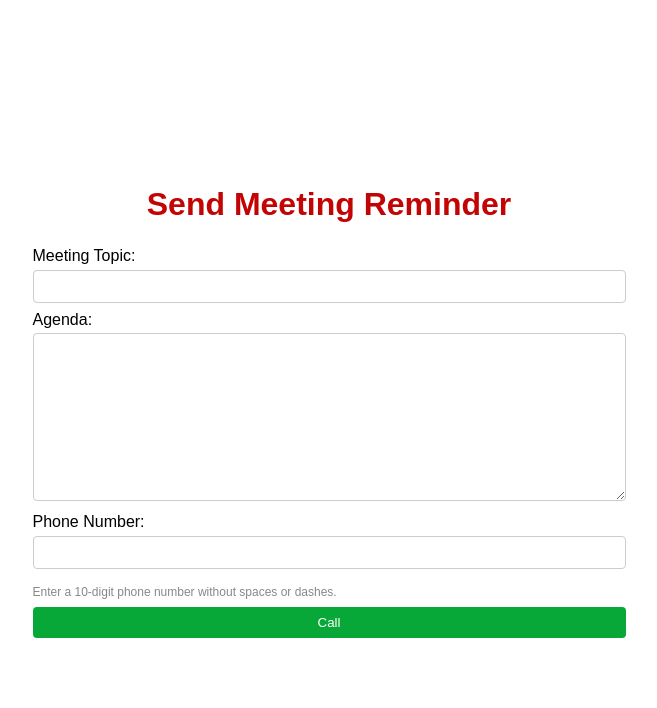
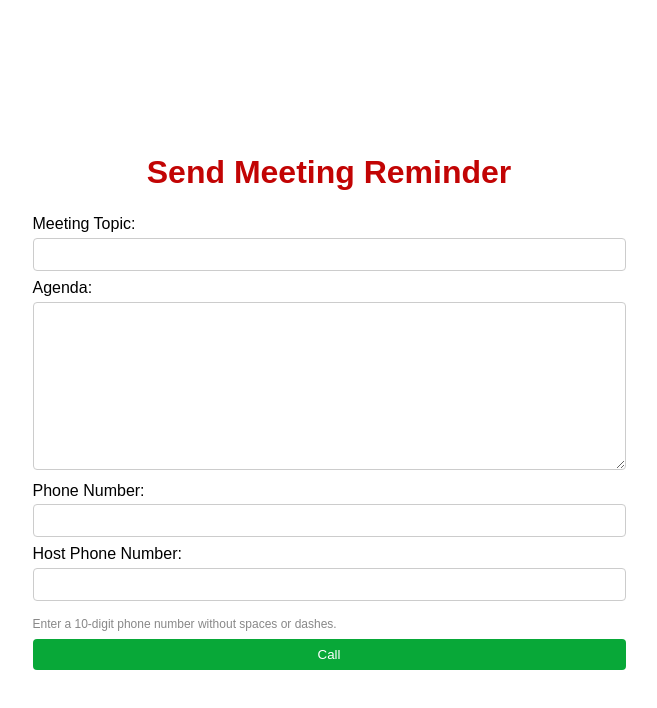
Before and after one commit to Honey0908/Meeting-Reminder, a React (Vite) app in the folder client/: page / in a window 1280 px wide. Shown: the top 708 px of the page, without its empty margins (311-968 px from the left). Built offline with nearby package versions, Linux system fonts and the light colour scheme; no server answers.

Commit message:
client/feat: add host ph. field & disabled options

```diff
--- a/client/src/components/MeetingForm.tsx
+++ b/client/src/components/MeetingForm.tsx
@@ -3,19 +3,22 @@ import React, { useState } from 'react';
 
 interface MeetingFormProps {
   onSubmit: (formData: FormDetails) => void;
+  callInitiated:boolean;
 }
 
 export interface FormDetails {
   topic: string;
   agenda: string;
   to: string;
+  host_phoneNo:string;
 }
 
-const MeetingForm: React.FC<MeetingFormProps> = ({ onSubmit }) => {
+const MeetingForm: React.FC<MeetingFormProps> = ({ onSubmit,callInitiated }) => {
   const [formData, setFormData] = useState<FormDetails>({
     topic: '',
     agenda: '',
     to: '',
+    host_phoneNo:''
   });
 
   const handleChange = (e: React.ChangeEvent<HTMLInputElement | HTMLTextAreaElement>) => {
@@ -33,16 +36,19 @@ const MeetingForm: React.FC<MeetingFormProps> = ({ onSubmit }) => {
   return (
     <form onSubmit={handleSubmit} className="meeting-form">
       <label htmlFor='topic' className="form-label">Meeting Topic:</label>
-        <input type="text" name="topic" value={formData.topic} onChange={handleChange} required />
+        <input disabled={callInitiated} type="text" name="topic" value={formData.topic} onChange={handleChange} required />
 
       <label className="form-label" htmlFor='agenda'> Agenda:</label>
-        <textarea name="agenda" value={formData.agenda} onChange={handleChange} required rows={10} cols={70}/>
+        <textarea disabled={callInitiated} name="agenda" value={formData.agenda} onChange={handleChange} required rows={10} cols={70}/>
 
       <label className="form-label" htmlFor='to'> Phone Number: </label>
-        <input type="tel" name="to" pattern="[0-9]{10}" value={formData.to} onChange={handleChange} required/>
+        <input disabled={callInitiated} type="tel" name="to" pattern="[0-9]{10}" value={formData.to} onChange={handleChange} required/>
+
+      <label className="form-label" htmlFor='host_phoneNo'> Host Phone Number: </label>
+        <input disabled={callInitiated} type="tel" name="host_phoneNo" pattern="[0-9]{10}" value={formData.host_phoneNo} onChange={handleChange} required/>
         <small className="form-hint">Enter a 10-digit phone number without spaces or dashes.</small>
 
-      <button type="submit" className="submit-button">
+      <button disabled={callInitiated} type="submit" className="submit-button">
         Call
       </button>
     </form>
```
